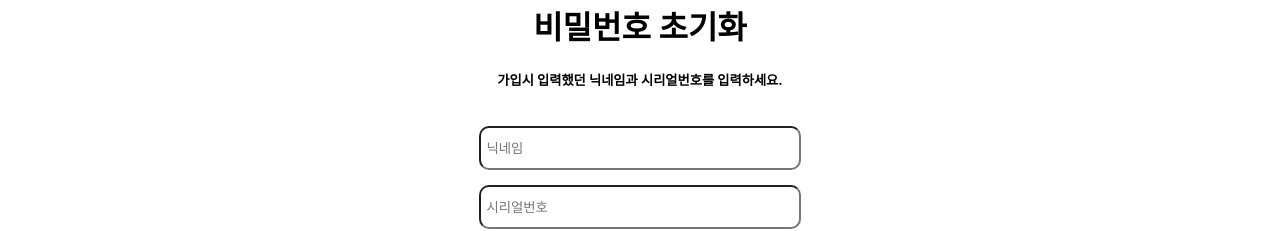
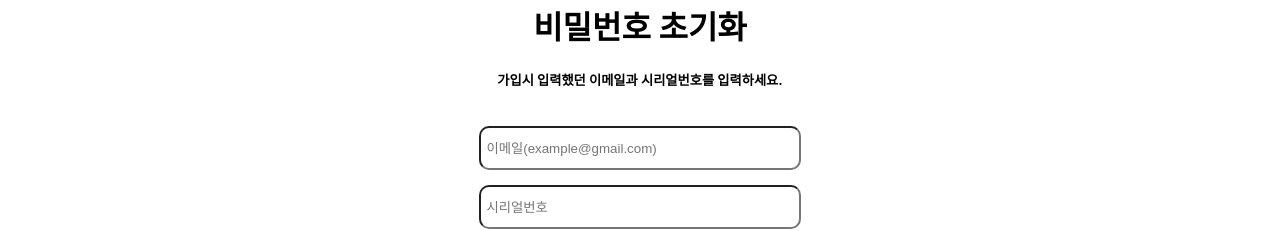
Before and after one commit to Yjason-K/AIVLE_BigProject_Swith, a React (Create React App) app: page /findid in a window 1280 px wide. Shown: the part 228-459 px from the top of the page. Built offline with nearby package versions, Linux system fonts and the light colour scheme.

Commit message:
비밀번호 찾기, 로그인 페이지 변수명 수정

```diff
--- a/src/pages/findid.js
+++ b/src/pages/findid.js
@@ -6,7 +6,7 @@ import Myheader from "../components/header";
 const FindID = () => {
   const navigate = useNavigate();
   const [idInfo, setIdInfo] = useState({
-    username: '',
+    email: '',
     serialnumber: '',
     newPassword: '',
     confirmPassword: ''
@@ -23,13 +23,13 @@ const FindID = () => {
     e.preventDefault();
 
     const storedUsers = JSON.parse(localStorage.getItem("users")) || [];
-    const foundUser = storedUsers.find((user) => user.username === idInfo.username && user.serialnumber === idInfo.serialnumber);
+    const foundUser = storedUsers.find((user) => user.email === idInfo.email && user.serialnumber === idInfo.serialnumber);
 
     if (foundUser) {
       setIdInfo(prev => ({ ...prev, newPassword: '', confirmPassword: '' }));
       setVerified(true);
     } else {
-      alert("닉네임 또는 시리얼번호를 확인하세요.");
+      alert("이메일 또는 시리얼번호를 확인하세요.");
     }
   };
 
@@ -42,14 +42,14 @@ const FindID = () => {
     }
 
     const storedUsers = JSON.parse(localStorage.getItem("users"));
-    const foundUser = storedUsers.find((user) => user.username === idInfo.username && user.serialnumber === idInfo.serialnumber);
+    const foundUser = storedUsers.find((user) => user.email === idInfo.email && user.serialnumber === idInfo.serialnumber);
 
     if (foundUser) {
       foundUser.password = idInfo.newPassword;
       localStorage.setItem("users", JSON.stringify(storedUsers));
       alert("비밀번호가 성공적으로 재설정되었습니다!");
       setVerified(false);
-      setIdInfo({ username: '', serialnumber: '', newPassword: '', confirmPassword: '' });
+      setIdInfo({ email: '', serialnumber: '', newPassword: '', confirmPassword: '' });
       navigate('/login');
     } else {
       alert("오류 발생. 다시 시도해 주세요.");
@@ -67,11 +67,11 @@ const FindID = () => {
         <center><h1 className="title">비밀번호 초기화</h1>
           {!verified ?
             <>
-              <h5 className="subtitle">가입시 입력했던 닉네임과 시리얼번호를 입력하세요.</h5>
+              <h5 className="subtitle">가입시 입력했던 이메일과 시리얼번호를 입력하세요.</h5>
               <div className="verifyArea">
                 <form onSubmit={verifyUser}>
-                  <input type="text" className="nameInput" required
-                    placeholder="닉네임" name="username" onChange={setinfo} key="username" />
+                  <input type="email" className="emailInput" required
+                    placeholder="이메일(example@gmail.com)" name="email" onChange={setinfo} key="email" />
                   <input type="text" className="serialnumberInput" required
                     placeholder="시리얼번호" name="serialnumber" onChange={setinfo} key="serialnumber" />
                   <button type="submit" className="sbButton">확인</button>
@@ -80,7 +80,7 @@ const FindID = () => {
             </>
             :
             <>
-              <h3 className="subtitle">새로운 비밀번호를 입력하세요. (6자 이상)</h3>
+              <h3 className="subtitle">새로운 비밀번호를 입력하세요.<br />(6자 이상)</h3>
               <div className="resetPasswordArea">
                 <form onSubmit={resetPassword}>
                   <input type={showPassword ? "text" : "password"} className="newPasswordInput" required
--- a/src/pages/login.js
+++ b/src/pages/login.js
@@ -19,7 +19,7 @@ const LOGIN = () => {
     e.preventDefault();
 
     if (loginInfo.email === "" || loginInfo.pw === "") {
-      alert("이메일과 비밀번호를 입력해주세요.");
+      alert("아이디와 비밀번호를 입력해주세요.");
       return;
     }
 
@@ -38,7 +38,7 @@ const LOGIN = () => {
       alert("로그인 성공!");
       navigate("/service");
     } else {
-      alert("이메일 또는 비밀번호를 확인하세요.");
+      alert("아이디 또는 비밀번호를 확인하세요.");
     }
   };
 
```
